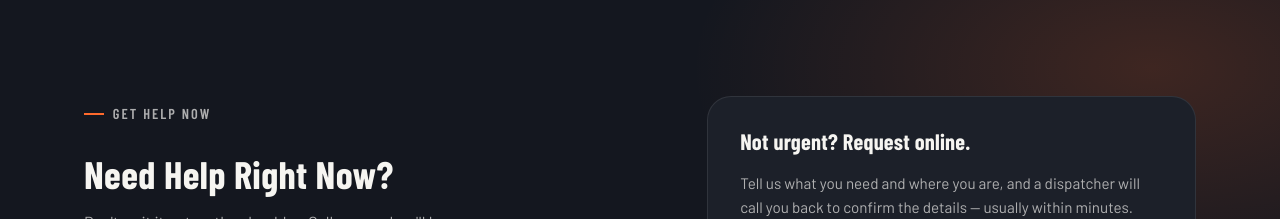
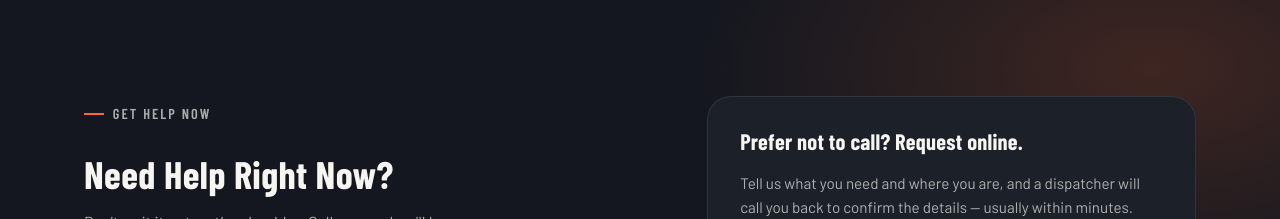
Before and after one commit to yasir-alobaidi/ownRsa, a Next.js app: page / in a window 1280 px wide. Shown: the part 4900-5119 px from the top of the page. Built offline with nearby package versions, Linux system fonts and the light colour scheme; a web font is replaced by a local one.

Commit message:
change content

```diff
--- a/components/contact-section.tsx
+++ b/components/contact-section.tsx
@@ -42,7 +42,7 @@ export function ContactSection() {
         </div>
 
         <div className="request-panel">
-          <h3>Not urgent? Request online.</h3>
+          <h3>Prefer not to call? Request online.</h3>
           <p>
             Tell us what you need and where you are, and a dispatcher will call
             you back to confirm the details — usually within minutes.
```
